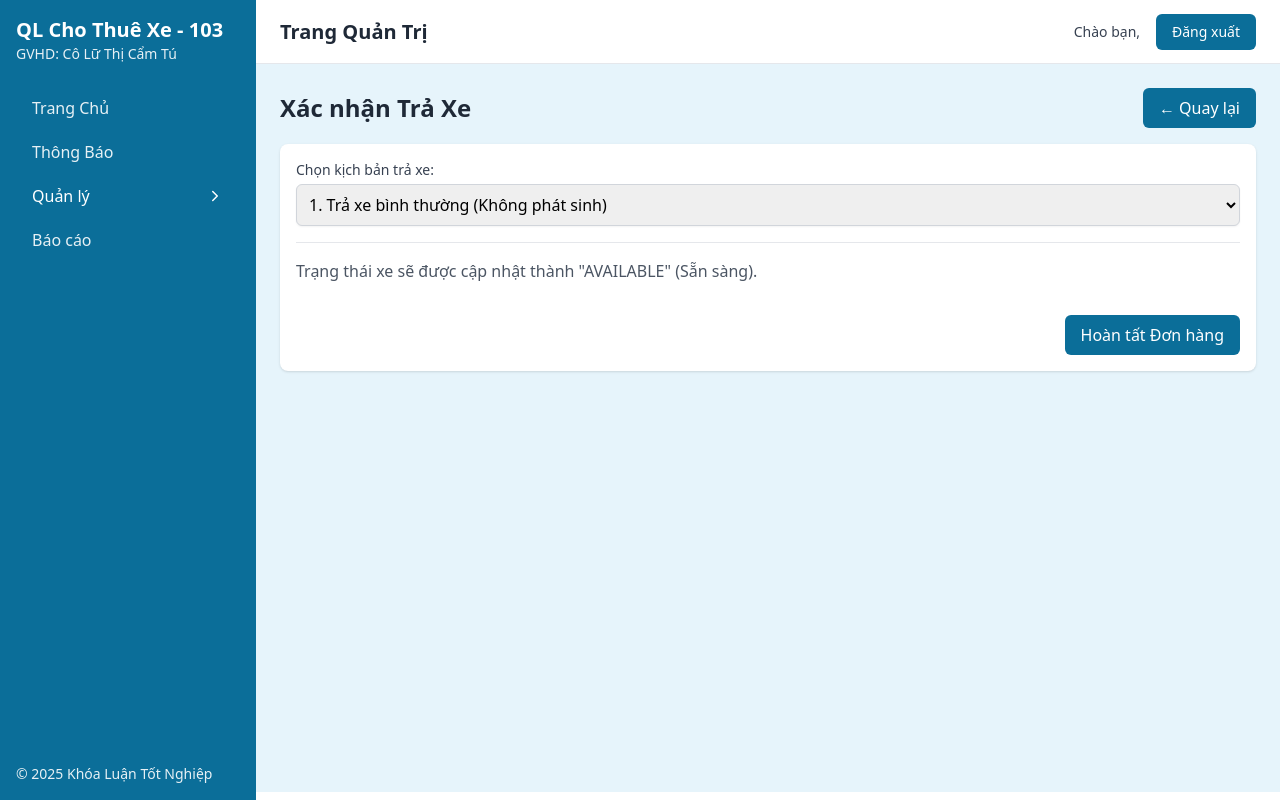
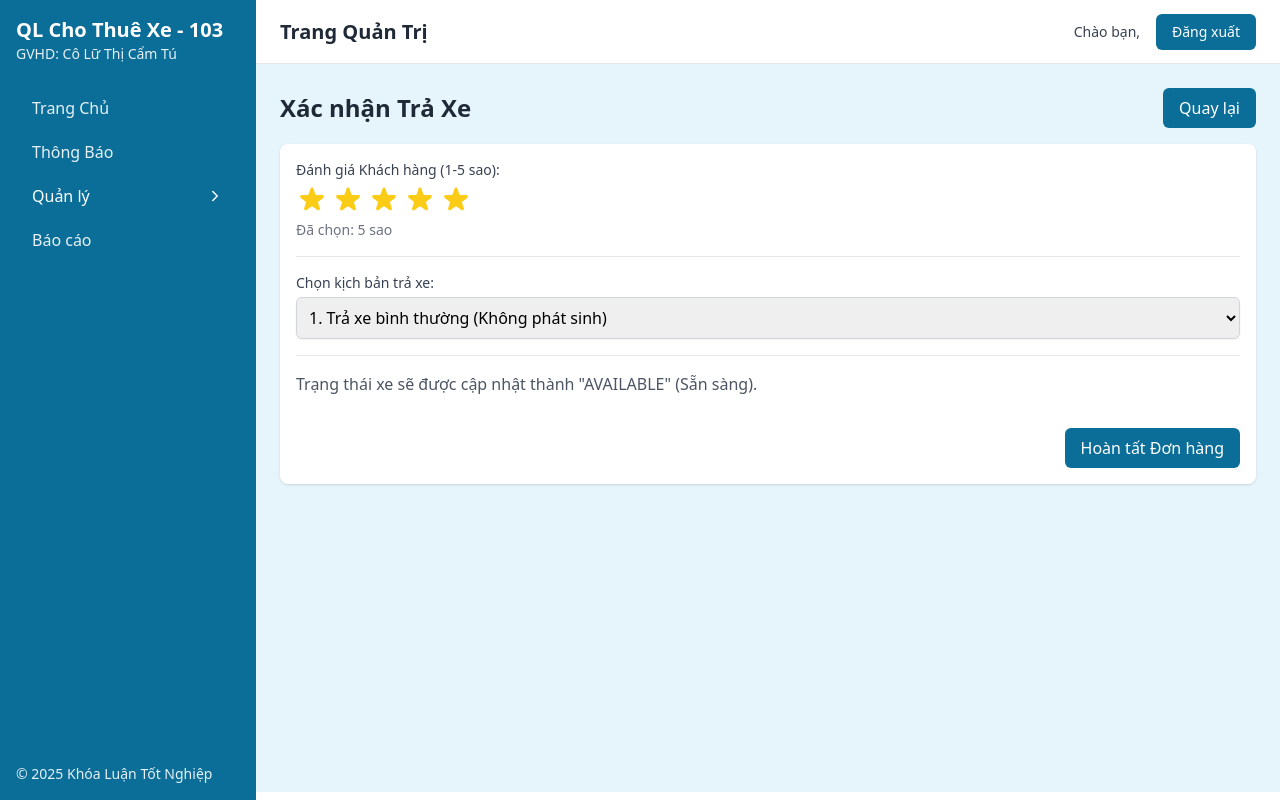
Before and after one commit to trantuanhao123/KLTN_Frontend, a React (Vite) app: page /bookings/complete/1 in a window 1280 px wide. Built offline with nearby package versions, Linux system fonts and the light colour scheme; no server answers; sample sign-in values are in the browser's storage.

Commit message:
MODIFY COMPLETE ORDER (ADD RATING)

```diff
--- a/src/pages/bookings/BookingComplete.jsx
+++ b/src/pages/bookings/BookingComplete.jsx
@@ -9,7 +9,6 @@ import Layout from "../../components/layouts/Layout";
 import Card from "../../components/ui/Card";
 import Button from "../../components/ui/Button";
 
-// --- THÀNH PHẦN UI TẠM THỜI ---
 const Input = (props) => (
   <input
     {...props}
@@ -37,22 +36,27 @@ export default function BookingComplete() {
   const { id } = useParams();
   const navigate = useNavigate();
 
-  // 1. Hook xử lý mutation
   const [completeOrder, { loading: updateLoading, error: updateError }] =
     useAdminCompleteOrder();
 
-  // 2. State cho form
-  const [returnCase, setReturnCase] = useState("NORMAL"); // Giá trị dropdown
+  const [returnCase, setReturnCase] = useState("NORMAL");
   const [extraFee, setExtraFee] = useState(0);
-  const [note, setNote] = useState("");
+  const [note, setNote] = useState(""); // State cho Rating và Rating tạm thời khi hover
+  const [rating, setRating] = useState(5);
+  const [hoverRating, setHoverRating] = useState(0); // Dùng để hiển thị sao khi rê chuột
 
   const handleSubmit = async (e) => {
     e.preventDefault();
+    if (rating === 0) {
+      alert("Vui lòng chọn số sao đánh giá cho khách hàng.");
+      return;
+    }
     try {
       let payload = {
         extraFee: 0,
         note: "",
         carStatus: "AVAILABLE",
+        rating: rating,
       };
 
       switch (returnCase) {
@@ -76,6 +80,8 @@ export default function BookingComplete() {
           throw new Error("Trường hợp trả xe không hợp lệ.");
       }
 
+      payload.extraFee = parseFloat(payload.extraFee);
+
       await completeOrder(id, payload);
       alert("Xác nhận trả xe thành công!");
       navigate("/bookings");
@@ -84,7 +90,6 @@ export default function BookingComplete() {
     }
   };
 
-  // 4. Quyết định input nào được hiển thị
   const showFeeInput =
     returnCase === "FEE_ONLY" || returnCase === "FEE_AND_MAINTENANCE";
   const showNoteInput = returnCase !== "NORMAL";
@@ -97,15 +102,41 @@ export default function BookingComplete() {
         <h1 className="text-2xl font-bold text-gray-800">Xác nhận Trả Xe</h1>
         <Link to="/bookings">
           <Button className="bg-gray-500 hover:bg-gray-600 text-white">
-            ← Quay lại
+            Quay lại
           </Button>
         </Link>
       </div>
-
-      {/* Sử dụng Card của bạn */}
       <Card>
         <form onSubmit={handleSubmit} className="space-y-4">
-          {/* Dropdown chọn kịch bản */}
+          <div>
+            <label className="block text-sm font-medium text-gray-700 mb-1">
+              Đánh giá Khách hàng (1-5 sao):
+            </label>
+            <div
+              className="flex space-x-1 cursor-pointer"
+              onMouseLeave={() => setHoverRating(0)} // Reset hover khi rời khỏi vùng sao
+            >
+              {[1, 2, 3, 4, 5].map((star) => (
+                <svg
+                  key={star}
+                  className={`w-8 h-8 transition-colors duration-200
+                              ${
+                                (hoverRating || rating) >= star
+                                  ? "text-yellow-400"
+                                  : "text-gray-300"
+                              }`}
+                  fill="currentColor"
+                  viewBox="0 0 20 20"
+                  onMouseEnter={() => setHoverRating(star)}
+                  onClick={() => setRating(star)}
+                >
+                  <path d="M9.049 2.927c.3-.921 1.603-.921 1.902 0l1.07 3.292a1 1 0 00.95.69h3.462c.969 0 1.371 1.24.588 1.81l-2.8 2.034a1 1 0 00-.364 1.118l1.07 3.292c.3.921-.755 1.688-1.54 1.118l-2.8-2.034a1 1 0 00-1.175 0l-2.8 2.034c-.784.57-1.838-.197-1.539-1.118l1.07-3.292a1 1 0 00-.364-1.118L2.98 8.72c-.783-.57-.381-1.81.588-1.81h3.461a1 1 0 00.951-.69l1.07-3.292z" />
+                </svg>
+              ))}
+            </div>
+            <p className="text-sm text-gray-500 mt-1">Đã chọn: {rating} sao</p>
+          </div>
+          <hr />
           <div>
             <label
               htmlFor="returnCase"
@@ -129,11 +160,8 @@ export default function BookingComplete() {
                 4. Có phí và cần bảo trì
               </option>
             </Select>
-          </div>
-
+          </div>{" "}
           <hr />
-
-          {/* Input Phí phát sinh (Ẩn/Hiện) */}
           {showFeeInput && (
             <div>
               <label
@@ -151,8 +179,6 @@ export default function BookingComplete() {
               />
             </div>
           )}
-
-          {/* Input Ghi chú (Ẩn/Hiện) */}
           {showNoteInput && (
             <div>
               <label
@@ -169,8 +195,7 @@ export default function BookingComplete() {
               />
             </div>
           )}
-
-          {/* Thông báo về trạng thái xe */}
+          {/* Thông báo về trạng thái xe (Giữ nguyên) */}
           {showMaintenanceWarning ? (
             <p className="text-yellow-700 font-semibold">
               Lưu ý: Trạng thái xe sẽ được cập nhật thành "MAINTENANCE" (Bảo
@@ -181,21 +206,19 @@ export default function BookingComplete() {
               Trạng thái xe sẽ được cập nhật thành "AVAILABLE" (Sẵn sàng).
             </p>
           )}
-
-          {/* Nút bấm */}
+          {/* Nút bấm (Giữ nguyên) */}
           <div className="flex justify-end pt-4">
             <Button
               type="submit"
-              className="bg-indigo-600 text-white" // Ghi đè màu
+              className="bg-indigo-600 text-white"
               disabled={updateLoading}
             >
               {updateLoading ? "Đang xử lý..." : "Hoàn tất Đơn hàng"}
             </Button>
           </div>
-
           {updateError && (
             <p className="text-red-500 mt-4">
-              Lỗi khi cập nhật:{" "}
+              Lỗi khi cập nhật:
               {updateError.response?.data?.error || updateError.message}
             </p>
           )}
```
